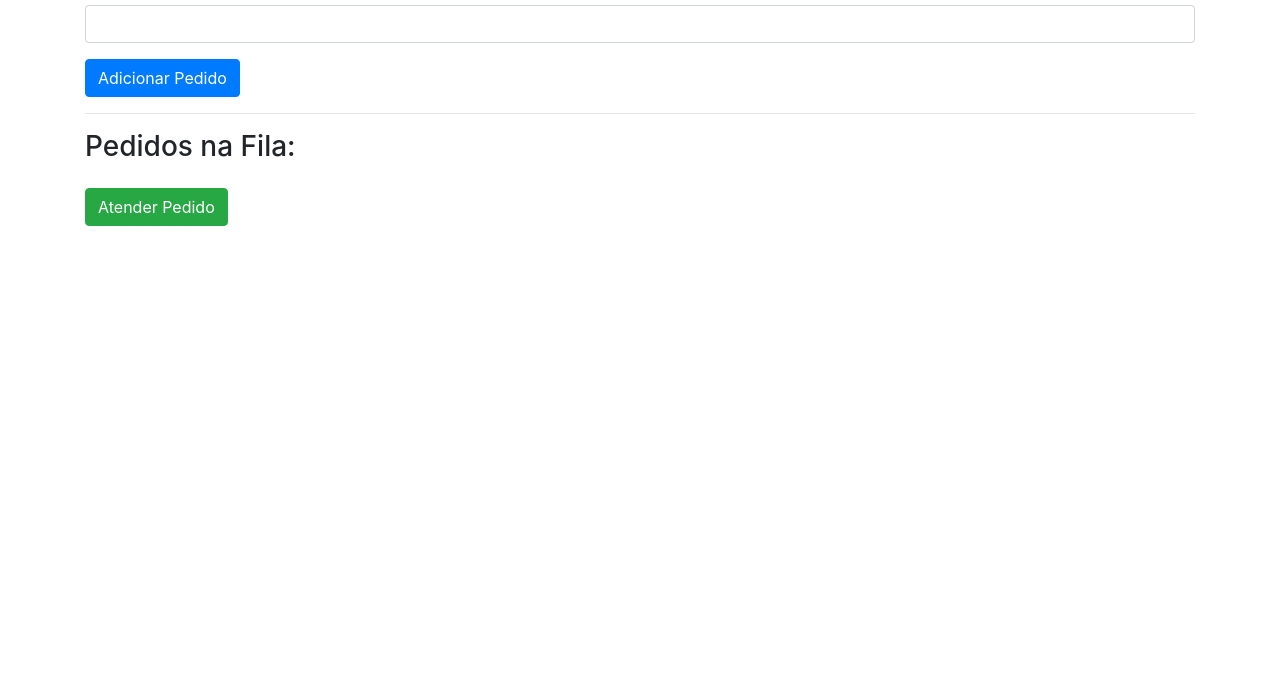
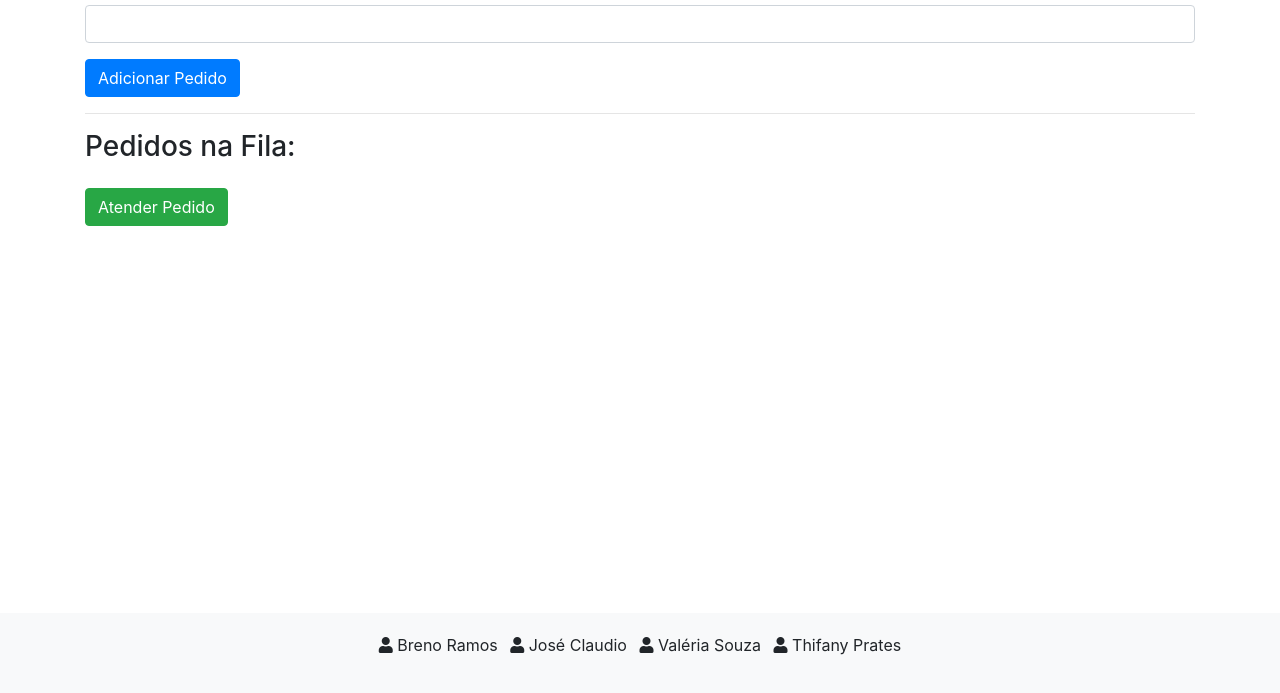
Before and after one commit to BrenoORamos/Trabalho-Pratico, a plain HTML site: page index.html in a window 1280 px wide. Shown: the part 107-800 px from the top of the page. Drawn offline with nearby package versions, Linux system fonts and the light colour scheme.

Commit message:
Update index.html

```diff
--- a/index.html
+++ b/index.html
@@ -9,6 +9,18 @@
     <script src="https://code.jquery.com/jquery-3.5.1.slim.min.js"></script>
     <script src="https://cdn.jsdelivr.net/npm/@popperjs/core@2.5.4/dist/umd/popper.min.js"></script>
     <script src="https://stackpath.bootstrapcdn.com/bootstrap/4.5.0/js/bootstrap.min.js"></script>
+  <link rel="stylesheet" href="https://cdnjs.cloudflare.com/ajax/libs/font-awesome/5.15.3/css/all.min.css">
+<style>
+  .footer {
+    position: fixed;
+    left: 0;
+    bottom: 0;
+    width: 100%;
+    background-color: #f8f9fa;
+    padding: 20px 0;
+    text-align: center;
+  }
+</style>
 </head>
 <body>
   <div class="container mt-4">
@@ -46,4 +58,30 @@
   </div>
   <script src="main.js"></script>
 </body>
+  <footer class="footer">
+  <div class="container">
+    <div class="row">
+      <div class="col-12 text-center">
+        <ul class="list-inline">
+          <li class="list-inline-item">
+            <i class="fas fa-user"></i>
+            Breno Ramos
+          </li>
+          <li class="list-inline-item">
+            <i class="fas fa-user"></i>
+            José Claudio
+          </li>
+          <li class="list-inline-item">
+            <i class="fas fa-user"></i>
+            Valéria Souza
+          </li>
+          <li class="list-inline-item">
+            <i class="fas fa-user"></i>
+            Thifany Prates
+          </li>
+        </ul>
+      </div>
+    </div>
+  </div>
+</footer>
 </html>
```
